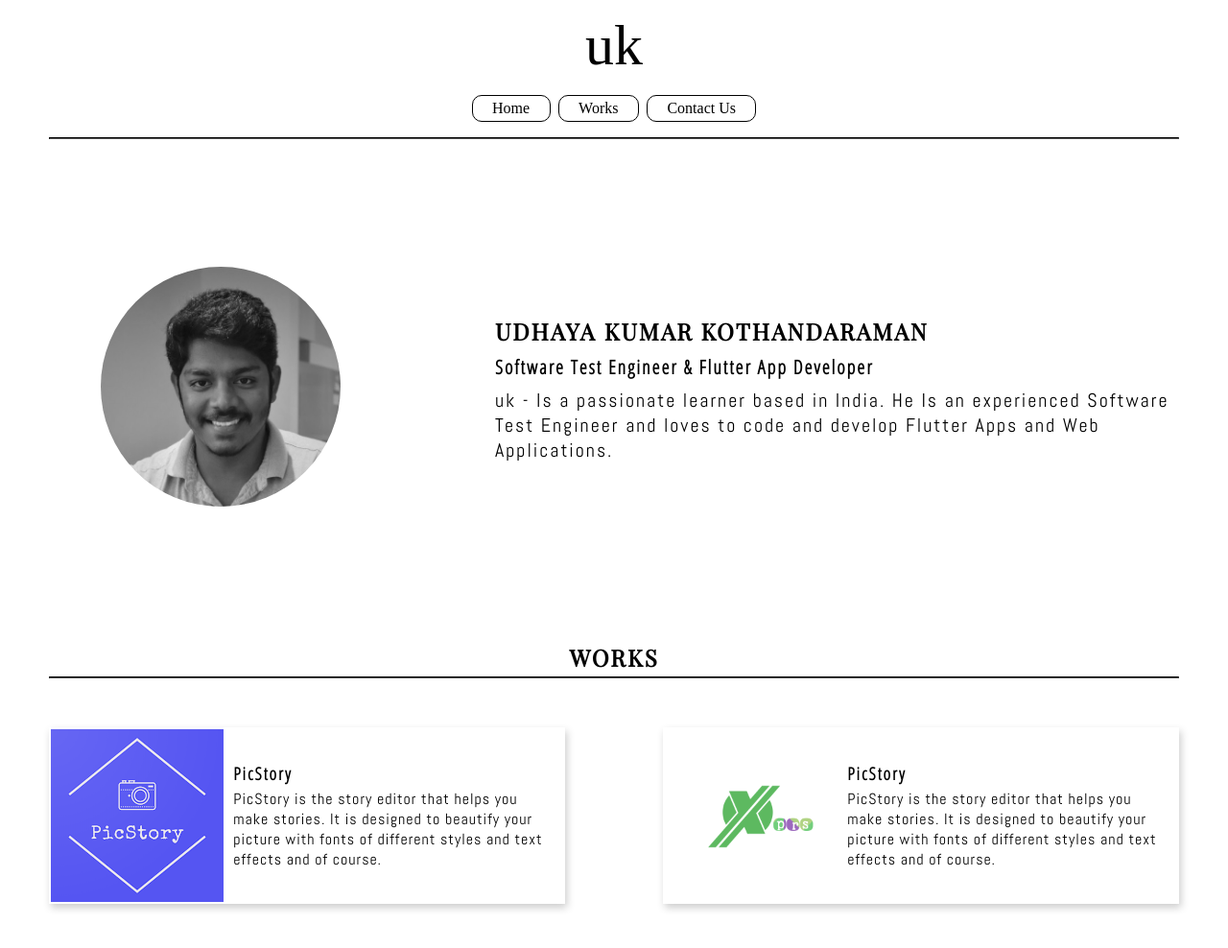
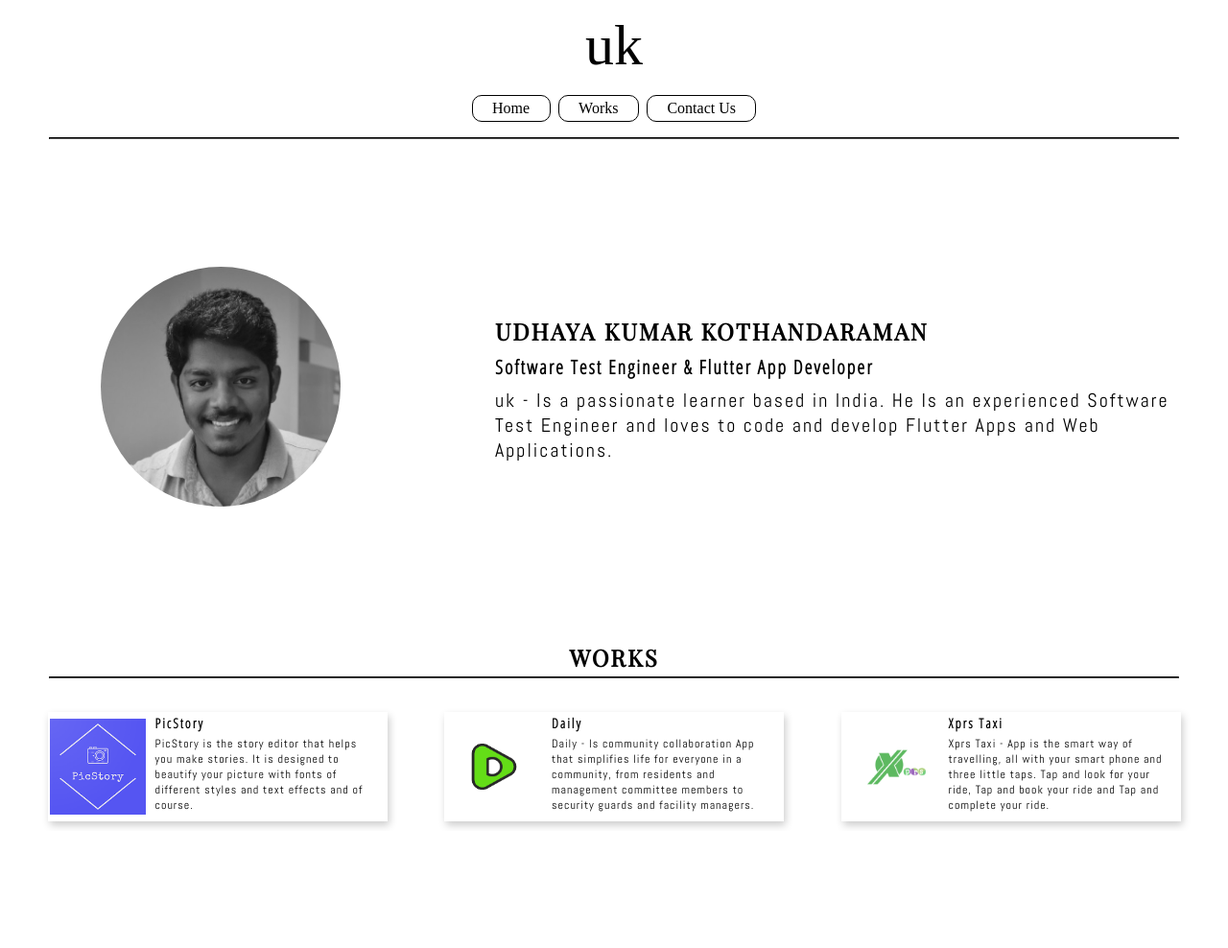
Before and after one commit to udhayak4251/portfolio, a plain HTML site: page index.html in a window 1280 px wide. Shown: the whole page at 96% size. After the commit the page ends 866 px from the top, so only its background shows below. Drawn offline with nearby package versions, Linux system fonts and the light colour scheme.

Commit message:
Update index.html

```diff
--- a/index.html
+++ b/index.html
@@ -76,36 +76,33 @@
   }
 
   .works-container {
+    display: flex;
     margin-top: 2%;
+    flex-wrap: wrap;
     flex-direction: row;
     align-items: center;
+    justify-content: space-evenly;
   }
 
-  .work-items {
-    margin: 4%;
-    flex: auto;
-    text-align: center;
-  }
 
   .home-items {
     margin: 4%;
   }
 
-  .card {
-    box-shadow: 2px 4px 8px 0 rgba(0, 0, 0, 0.2);
-    transition: 0.3s;
-    cursor: pointer;
-  }
-
-  .card:hover {
+  .container:hover {
     box-shadow: 2px 8px 16px 0 rgba(0, 0, 0, 0.2);
   }
 
   .container {
+    margin: 10px;
     padding: 2px;
     text-align: left;
     align-items: center;
     display: flex;
+    height: 110px;
+    width: 350px;
+    box-shadow: 2px 4px 8px 0 rgba(0, 0, 0, 0.2);
+    transition: 0.3s;
   }
 
 
@@ -139,7 +136,7 @@
 
 
   .user-card-title {
-    font-size: 18px;
+    font-size: 14px;
     font-weight: 700;
     padding: 0px 10px 0px 10px;
     letter-spacing: 2px;
@@ -147,7 +144,7 @@
   }
 
   .user-card-sub-title {
-    font-size: 16px;
+    font-size: 12px;
     font-weight: 500;
     padding: 4px 10px 0px 10px;
     letter-spacing: 1px;
@@ -172,14 +169,18 @@
     font-family: 'Abel', sans-serif;
   }
 
+  .card-image {
+    width: 100px;
+  }
+
+  .card-right-pane {
+    height: 110px;
+  }
+
+
   /*  desktop size */
   @media only screen and (min-width: 768px) {
     .home-container {
-      display: flex;
-      margin: 0px;
-    }
-
-    .works-container {
       display: flex;
       margin: 0px;
     }
@@ -226,9 +227,8 @@
   <hr class="horizontal-line">
   <section class="works-container">
     <div class="work-items">
-      <div class="card"
+      <div class="container"
         onclick="window.open('https://play.google.com/store/apps/details?id=com.PicStory.pic_story_uk')">
-        <div class="container">
         <img class="card-image" src="picstory.png">
         <div class="card-right-pane">
           <div class="user-card-title">PicStory</div>
@@ -238,16 +238,25 @@
         </div>
       </div>
     </div>
+    <div class="work-items">
+      <div class="container"
+        onclick="window.open('https://play.google.com/store/apps/details?id=com.hellodaily.dailyapp')">
+        <img class="card-image" src="hellodaily.png">
+        <div class="card-right-pane">
+          <div class="user-card-title">Daily</div>
+          <div class="user-card-sub-title">Daily - Is community collaboration App that simplifies life for everyone in a
+            community, from residents and management committee members to security guards and facility managers.
+          </div>
+        </div>
+      </div>
     </div>
     <div class="work-items">
-      <div class="card" onclick="window.open('https://play.google.com/store/apps/details?id=com.hellodaily.dailyapp')">
-        <div class="container">
-          <img class="card-image" width="180px" height="180px" src="XPRS_logo.png">
+      <div class="container" onclick="window.open()">
+        <img class="card-image" src="XPRS_logo.png">
         <div class="card-right-pane">
-            <div class="user-card-title">PicStory</div>
-            <div class="user-card-sub-title">PicStory is the story editor that helps you make stories. It is designed to
-              beautify your picture with fonts of different styles and text effects and of course.
-            </div>
+          <div class="user-card-title">Xprs Taxi</div>
+          <div class="user-card-sub-title">Xprs Taxi - App is the smart way of travelling, all with your smart phone and
+            three little taps. Tap and look for your ride, Tap and book your ride and Tap and complete your ride.
           </div>
         </div>
       </div>
```
Lines whose indentation alone changed are shown as unchanged.
